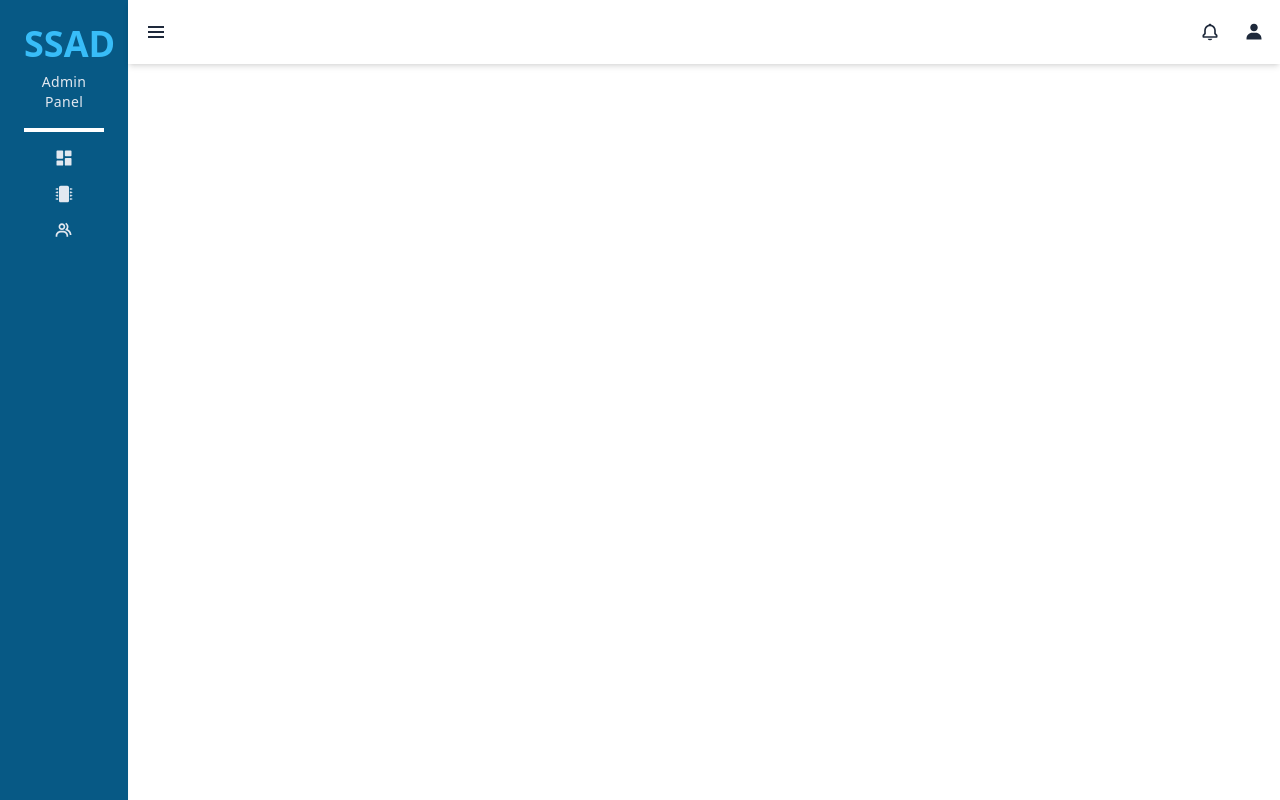
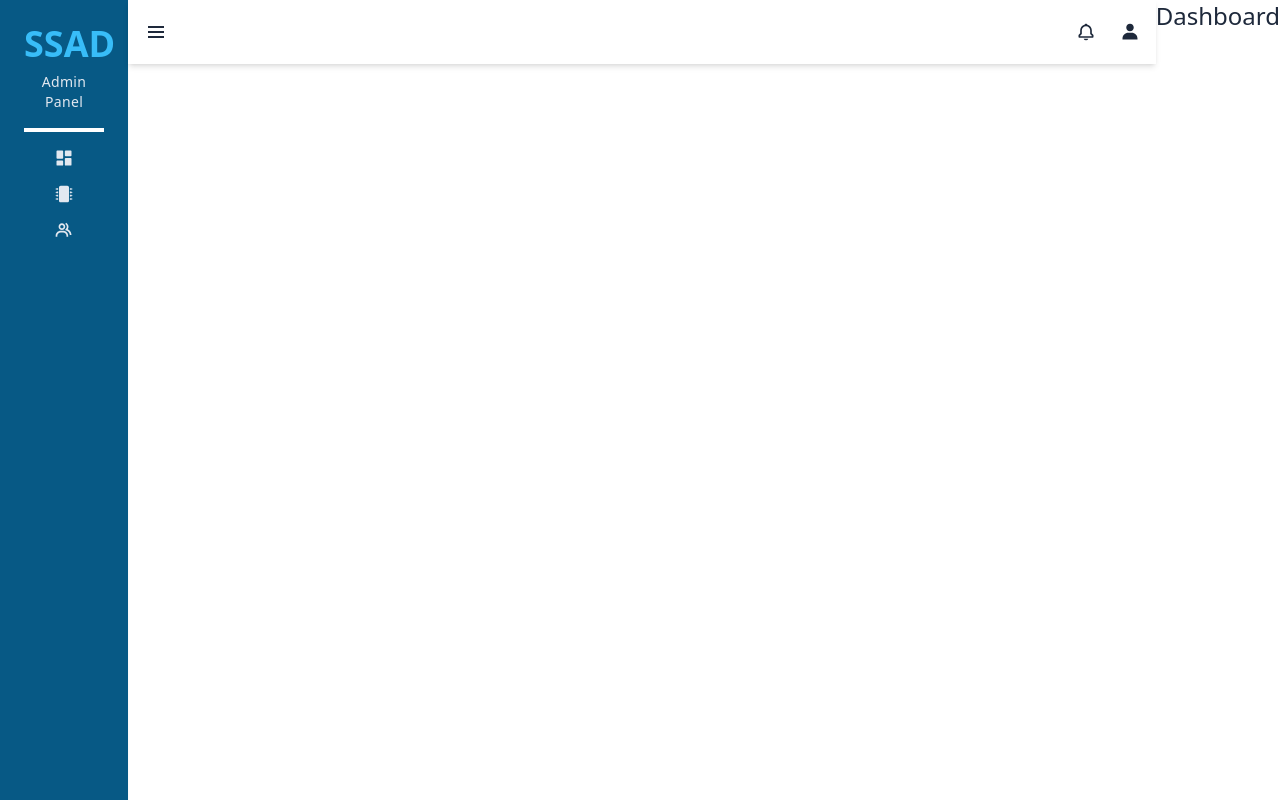
Before and after one commit to Andrewij21/SSAD, a React (Vite) app: page / in a window 1280 px wide. Built offline with nearby package versions, Linux system fonts and the light colour scheme.

Commit message:
refactor: show dashboard text

```diff
--- a/src/page/Home.jsx
+++ b/src/page/Home.jsx
@@ -1,9 +1,5 @@
 const Home = () => {
-  return (
-    <h1 className="text-4xl text-black font-extrabold hidden">
-      This is Home!!!
-    </h1>
-  );
+  return <h1 className="text-2xl text-slate-800 capitalize">Dashboard</h1>;
 };
 
 export default Home;
```
